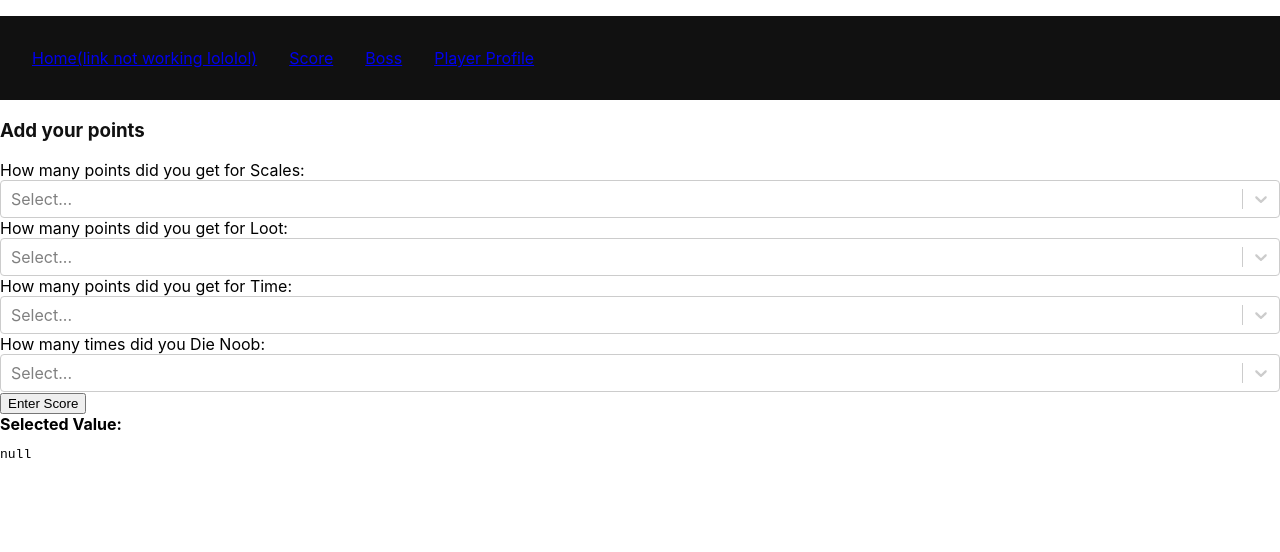
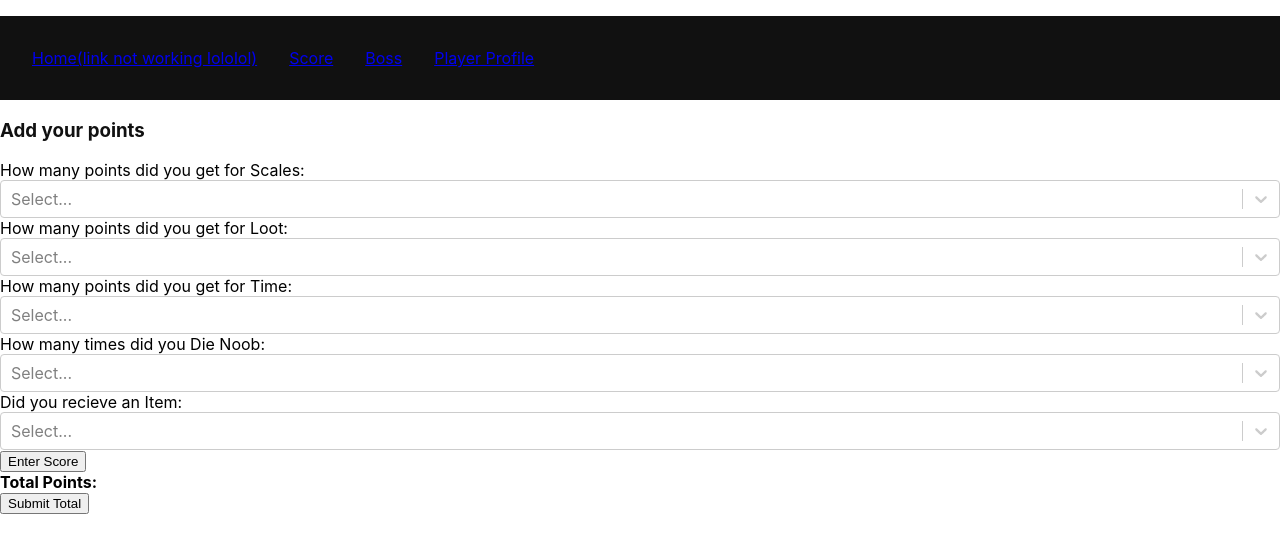
Before and after one commit to dwaynediddy/leaderboard, a React (Create React App) app: page /Score in a window 1280 px wide. Shown: the top 552 px of the page. Built offline with nearby package versions, Linux system fonts and the light colour scheme.

Commit message:
adding submit total button and drop form

```diff
--- a/src/screens/Score.js
+++ b/src/screens/Score.js
@@ -3,11 +3,20 @@ import Select from 'react-select'
 
 
 const Score = () => {
-
+    //should make into an API
     const option = [
         {value: 1, label: '1 Point'},
         {value: 2, label: '2 Points'},
         {value: 3, label: '3 Points'}
+    ]
+    const items = [
+        {value: 3, label: 'Jar'},
+        {value: 4, label: 'Onyx'},
+        {value: 5, label: 'Fang'},
+        {value: 5, label: 'Visage'},
+        {value: 10, label: 'Mutagen'},
+        {value: 10, label: 'Pet'},
+
     ]
     const deaths = [
         {value: 0, label: '0'},
@@ -23,6 +32,7 @@ const Score = () => {
     const [selectedLoot, setSelectedLoot ] = useState(null)
     const [selectedTime, setSelectedTime ] = useState(null)
     const [selectedDeaths, setSelectedDeaths] = useState(null)
+    const [selectedItems, setSelectedItems] = useState(null)
 
     const handleChange = obj => {
         setSelectedValue(obj)
@@ -36,9 +46,17 @@ const Score = () => {
     const handleDeaths = obj => {
         setSelectedDeaths(obj)
     }
+    const handleItems = obj => {
+        setSelectedItems(obj)
+    }
 
     const submitHandler = () => {
-        console.log('button clicked')
+        alert('button clicked')
+    }
+
+    const submitTotal = () => {
+        //can have admin review
+        alert('total submitted')
     }
 
     return (
@@ -69,6 +87,12 @@ const Score = () => {
                     options={deaths}
                     onChange={handleDeaths}
                 />
+                Did you recieve an Item:
+                <Select
+                    value={selectedItems}
+                    options={items}
+                    onChange={handleItems}
+                />
 
                 <button
                 onClick={submitHandler}>
@@ -76,9 +100,14 @@ const Score = () => {
                 </button>
 
                 <br />
-                <b>Selected Value: </b>
+                {/* add point calculator */}
+                <b>Total Points:  </b>
+                <br />
 
-                <pre>{JSON.stringify(selectedValue, selectedTime, selectedLoot, selectedDeaths, null, 2)}</pre>
+                <button onClick={submitTotal}>
+                    Submit Total
+                </button>
+
 
             </div>
         </>
```
Also changed, not shown: 1 other file (tests, documents, lock files or other folders).
